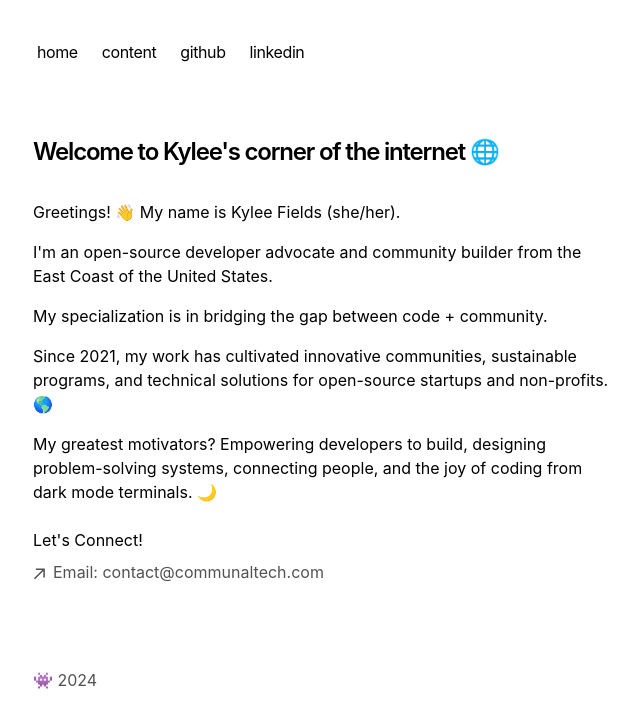
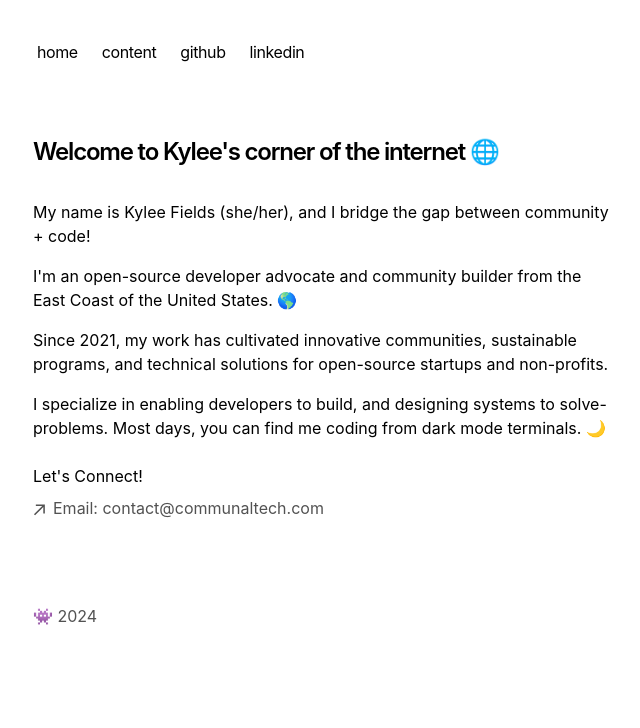
Before and after one commit to kyleecodes/communaltech_nextjs_website, a Next.js app: page / in a window 1280 px wide. Shown: the top 728 px of the page, without its empty margins (319-959 px from the left). Built offline with nearby package versions, Linux system fonts and the light colour scheme.

Commit message:
Update page.tsx

```diff
--- a/app/page.tsx
+++ b/app/page.tsx
@@ -8,23 +8,19 @@ export default function Page() {
         Welcome to Kylee's corner of the internet 🌐
       </h1>
       <p className="mb-4">
-        {`Greetings! 👋 My name is Kylee Fields (she/her).`}
+        {`My name is Kylee Fields (she/her), and I bridge the gap between community + code!`}
       </p>
       <p className="mb-4">
         {`
-        I'm an open-source developer advocate and community builder from the East Coast of the United States.  `}
+        I'm an open-source developer advocate and community builder from the East Coast of the United States. 🌎`}
       </p>
       <p className="mb-4">
         {`
-        My specialization is in bridging the gap between code + community. `}
+        Since 2021, my work has cultivated innovative communities, sustainable programs, and technical solutions for open-source startups and non-profits.`}
       </p>
       <p className="mb-4">
         {`
-        Since 2021, my work has cultivated innovative communities, sustainable programs, and technical solutions for open-source startups and non-profits. 🌎 `}
-      </p>
-      <p className="mb-4">
-        {`
-        My greatest motivators? Empowering developers to build, designing problem-solving systems, connecting people, and the joy of coding from dark mode terminals. 🌙 `}
+        I specialize in enabling developers to build, and designing systems to solve-problems. Most days, you can find me coding from dark mode terminals. 🌙 `}
       </p>
       <div className="mt-6 mb-4">
         Let's Connect!
```
